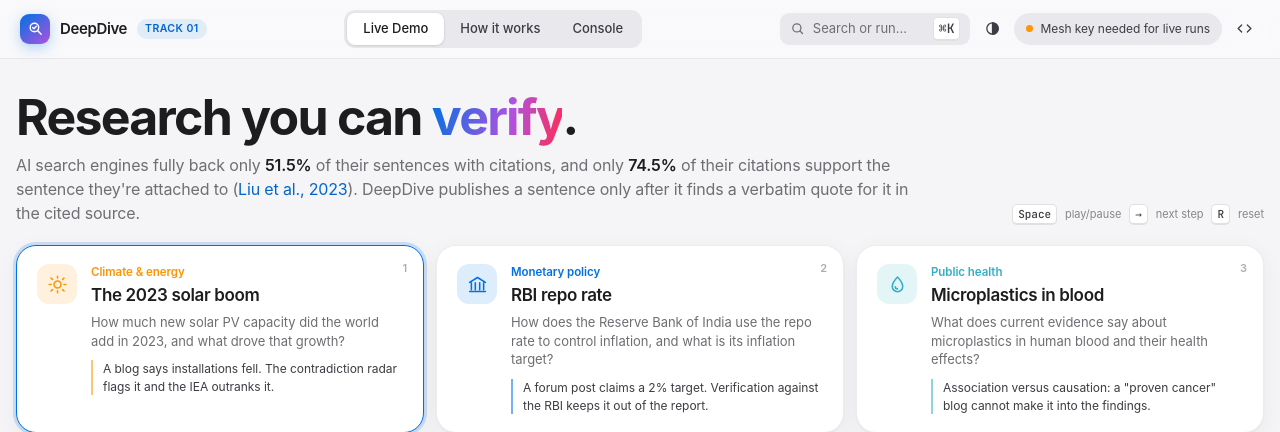
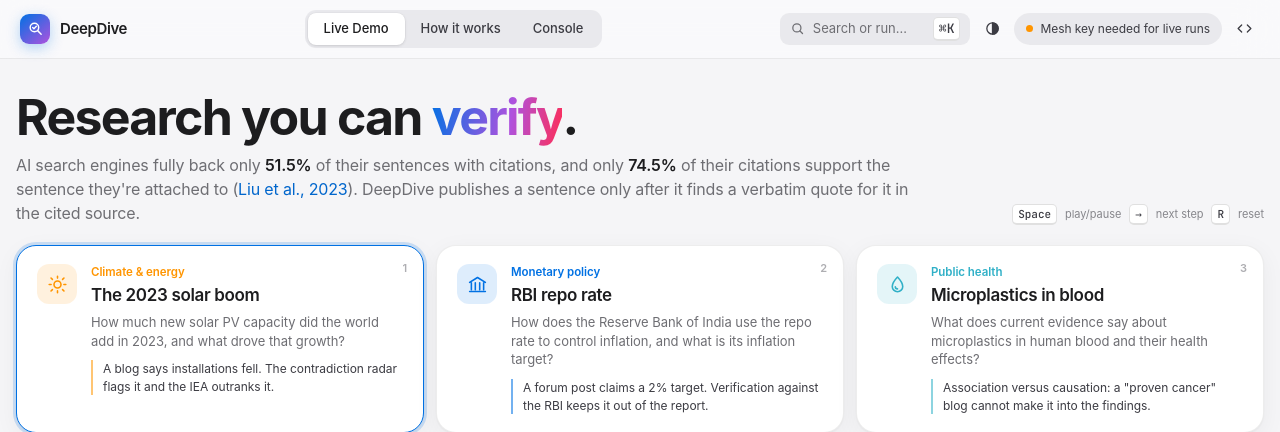
Before and after one commit to mlbala/deepdive-agent-arena-2026, a FastAPI app: page / in a window 1280 px wide. Shown: the top 432 px of the page. Run offline with FastAPI, Linux system fonts and the light colour scheme; data that the repository does not hold is empty; some libraries are stand-ins or nearby versions.

Commit message:
fix(ui): remove the track label from the header

```diff
--- a/src/api/main.py
+++ b/src/api/main.py
@@ -221,7 +221,7 @@
 
     app = FastAPI(
         title="DeepDive",
-        description="Self-verifying multi-agent research & claim-entailment system (Agent Arena 2026, Track 01).",
+        description="Self-verifying multi-agent research & claim-entailment system (Agent Arena 2026).",
         version=__version__,
         lifespan=lifespan,
     )
--- a/src/api/static/css/app.css
+++ b/src/api/static/css/app.css
@@ -86,7 +86,6 @@
 .glass-nav { background: var(--glass); backdrop-filter: saturate(180%) blur(20px); -webkit-backdrop-filter: saturate(180%) blur(20px); border-bottom: 1px solid var(--line); }
 .brand-mark { display: grid; place-items: center; width: 30px; height: 30px; border-radius: 9px; color: #fff; background: linear-gradient(140deg, rgb(var(--accent)), rgb(var(--purple))); box-shadow: 0 4px 14px rgb(var(--accent) / .3); }
 .brand-mark svg { width: 17px; height: 17px; }
-.track-chip { font-size: 10.5px; font-weight: 600; letter-spacing: .04em; text-transform: uppercase; color: rgb(var(--accent-t)); background: rgb(var(--accent) / .1); padding: 2px 8px; border-radius: 999px; }
 .segmented { display: flex; padding: 3px; border-radius: 11px; background: var(--fill); }
 .view-tab { flex: 1; padding: 6px 16px; border-radius: 8px; font-size: 13px; font-weight: 500; color: rgb(var(--t-2)); white-space: nowrap; transition: background .25s var(--spring), color .25s var(--spring), box-shadow .25s var(--spring); }
 .view-tab:hover { color: rgb(var(--t-1)); }
--- a/src/api/templates/index.html
+++ b/src/api/templates/index.html
@@ -47,7 +47,6 @@
       <a href="/?view=demo" class="flex items-center gap-2.5" aria-label="DeepDive home">
         <span class="brand-mark" aria-hidden="true"><svg viewBox="0 0 24 24" fill="none" stroke="currentColor" stroke-width="2" stroke-linecap="round" stroke-linejoin="round"><circle cx="10.5" cy="10.5" r="6"/><path d="M20 20l-5-5M8 10.6l1.8 1.8 3.4-3.6"/></svg></span>
         <span class="text-[15px] font-semibold tracking-tight text-slate-100">DeepDive</span>
-        <span class="track-chip">Track 01</span>
       </a>
       <nav class="segmented order-last w-full sm:order-none sm:mx-auto sm:w-auto" role="tablist" aria-label="Views">
         <button class="view-tab" data-view="demo" aria-selected="true">Live Demo</button>
```
